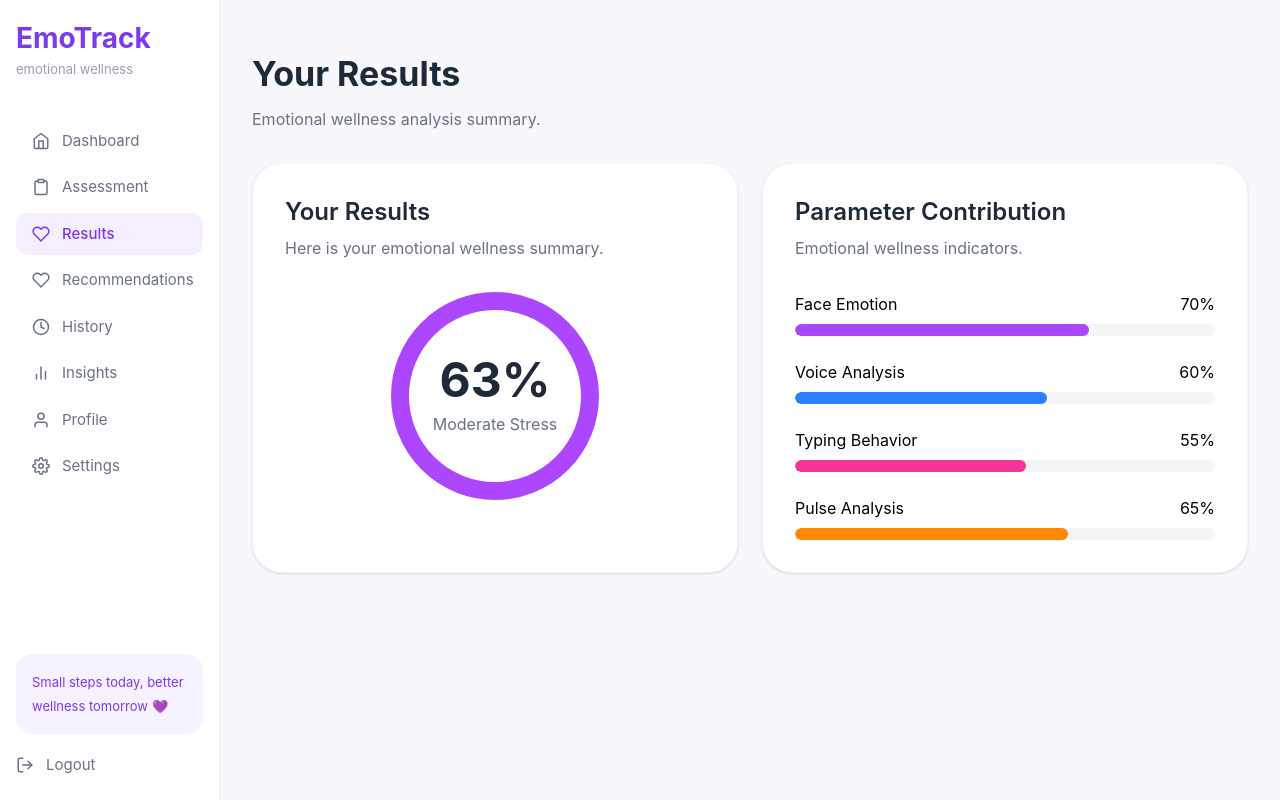
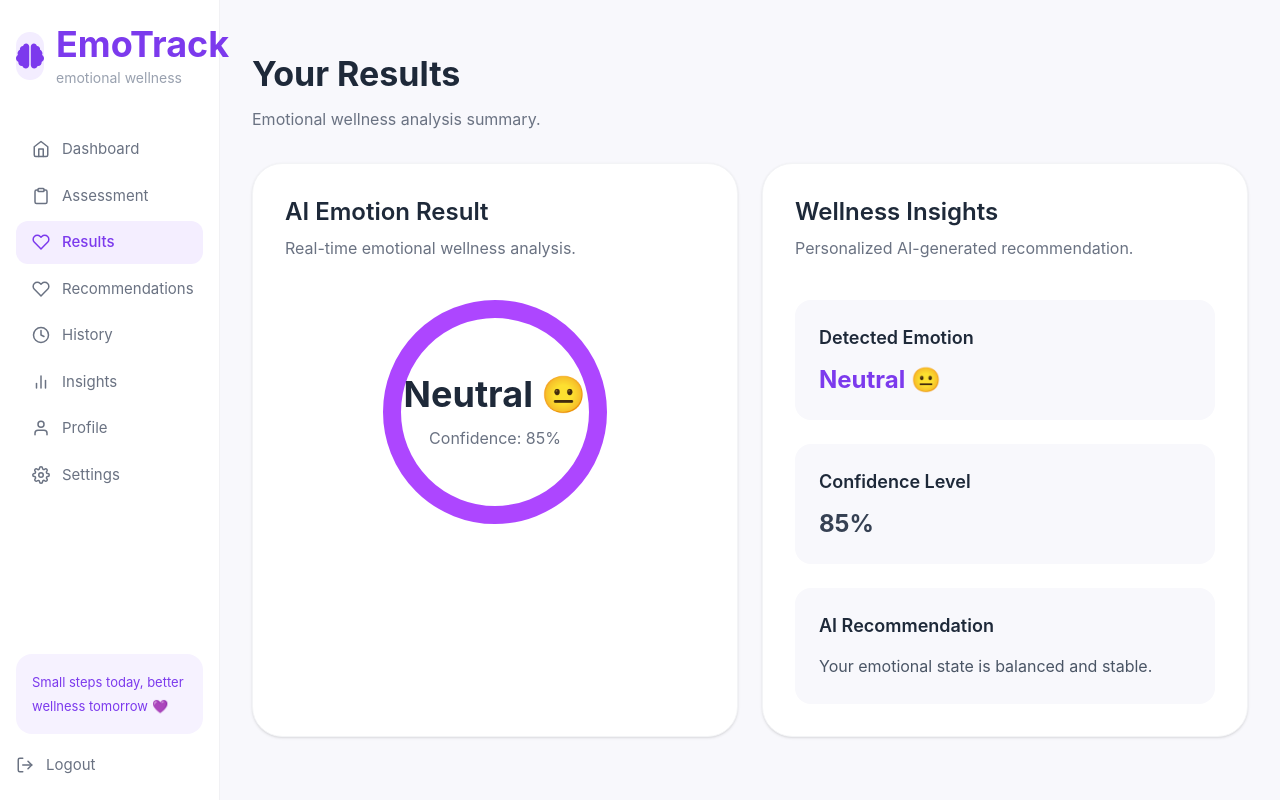
Before and after one commit to Vinuta-30/emotrack-ai, a React app in the folder frontend/: page /results in a window 1280 px wide. Built offline with nearby package versions, Linux system fonts and the light colour scheme; the HTML template or start-up script is replaced by a standard one.

Commit message:
Backup before rebuilding assessment page UI

```diff
--- a/frontend/src/components/ResultsPreview.jsx
+++ b/frontend/src/components/ResultsPreview.jsx
@@ -1,4 +1,27 @@
 function ResultsPreview() {
+
+  const detectedEmotion =
+    localStorage.getItem("emotion") || "Neutral 😐";
+
+  const detectedConfidence =
+    localStorage.getItem("confidence") || "85%";
+
+  const recommendations = {
+    "Happy 😊":
+      "Keep maintaining your positive routine and healthy habits.",
+
+    "Sad 😔":
+      "Consider relaxation exercises and taking short mental breaks.",
+
+    "Angry 😠":
+      "Try breathing exercises and mindfulness activities.",
+
+    "Neutral 😐":
+      "Your emotional state is balanced and stable.",
+
+    "Surprised 😲":
+      "Your responses show heightened emotional activity.",
+  };
 
   return (
 
@@ -8,23 +31,27 @@ function ResultsPreview() {
       <div className="bg-white rounded-[30px] p-8 shadow-sm border border-gray-100">
 
         <h2 className="text-2xl font-semibold text-gray-800">
-          Your Results
+          AI Emotion Result
         </h2>
 
         <p className="text-gray-500 mt-2">
-          Here is your emotional wellness summary.
+          Real-time emotional wellness analysis.
         </p>
 
-        <div className="mt-8 flex items-center justify-center">
+        <div className="mt-10 flex items-center justify-center">
 
-          <div className="w-52 h-52 rounded-full border-[18px] border-purple-500 flex flex-col items-center justify-center">
+          <div className="w-56 h-56 rounded-full border-[18px] border-purple-500 flex flex-col items-center justify-center">
 
-            <h1 className="text-5xl font-bold text-gray-800">
-              63%
+            <h1 className="text-4xl font-bold text-gray-800 text-center">
+
+              {detectedEmotion}
+
             </h1>
 
-            <p className="text-gray-500 mt-2">
-              Moderate Stress
+            <p className="text-gray-500 mt-3">
+
+              Confidence: {detectedConfidence}
+
             </p>
 
           </div>
@@ -37,57 +64,61 @@ function ResultsPreview() {
       <div className="bg-white rounded-[30px] p-8 shadow-sm border border-gray-100">
 
         <h2 className="text-2xl font-semibold text-gray-800">
-          Parameter Contribution
+          Wellness Insights
         </h2>
 
         <p className="text-gray-500 mt-2">
-          Emotional wellness indicators.
+          Personalized AI-generated recommendation.
         </p>
 
-        <div className="mt-8 space-y-6">
+        <div className="mt-10 space-y-6">
 
-          <div>
-            <div className="flex justify-between mb-2">
-              <span>Face Emotion</span>
-              <span>70%</span>
-            </div>
+          <div className="bg-[#f8f8fc] rounded-2xl p-6">
 
-            <div className="h-3 bg-gray-100 rounded-full overflow-hidden">
-              <div className="h-full w-[70%] bg-purple-500 rounded-full"></div>
-            </div>
+            <h3 className="text-lg font-semibold text-gray-800">
+
+              Detected Emotion
+
+            </h3>
+
+            <p className="text-[#7c3aed] text-2xl font-bold mt-3">
+
+              {detectedEmotion}
+
+            </p>
+
           </div>
 
-          <div>
-            <div className="flex justify-between mb-2">
-              <span>Voice Analysis</span>
-              <span>60%</span>
-            </div>
+          <div className="bg-[#f8f8fc] rounded-2xl p-6">
 
-            <div className="h-3 bg-gray-100 rounded-full overflow-hidden">
-              <div className="h-full w-[60%] bg-blue-500 rounded-full"></div>
-            </div>
+            <h3 className="text-lg font-semibold text-gray-800">
+
+              Confidence Level
+
+            </h3>
+
+            <p className="text-gray-700 text-2xl font-bold mt-3">
+
+              {detectedConfidence}
+
+            </p>
+
           </div>
 
-          <div>
-            <div className="flex justify-between mb-2">
-              <span>Typing Behavior</span>
-              <span>55%</span>
-            </div>
+          <div className="bg-[#f8f8fc] rounded-2xl p-6">
 
-            <div className="h-3 bg-gray-100 rounded-full overflow-hidden">
-              <div className="h-full w-[55%] bg-pink-500 rounded-full"></div>
-            </div>
-          </div>
+            <h3 className="text-lg font-semibold text-gray-800">
 
-          <div>
-            <div className="flex justify-between mb-2">
-              <span>Pulse Analysis</span>
-              <span>65%</span>
-            </div>
+              AI Recommendation
 
-            <div className="h-3 bg-gray-100 rounded-full overflow-hidden">
-              <div className="h-full w-[65%] bg-orange-400 rounded-full"></div>
-            </div>
+            </h3>
+
+            <p className="text-gray-600 leading-7 mt-3">
+
+              {recommendations[detectedEmotion]}
+
+            </p>
+
           </div>
 
         </div>
--- a/frontend/src/components/Sidebar.jsx
+++ b/frontend/src/components/Sidebar.jsx
@@ -10,6 +10,7 @@ import {
 } from "react-icons/fi";
 
 import { NavLink } from "react-router-dom";
+import { FaBrain } from "react-icons/fa";
 
 function Sidebar() {
 
@@ -34,13 +35,40 @@ function Sidebar() {
         {/* LOGO */}
         <div className="mb-10">
 
-          <h1 className="text-[28px] font-bold text-[#7c3aed] leading-none">
-            EmoTrack
-          </h1>
+          <div className="flex items-center gap-3">
 
-          <p className="text-[13px] text-gray-400 mt-2">
-            emotional wellness
-          </p>
+  <div className="
+    w-12
+    h-12
+    rounded-2xl
+    bg-[#f3edff]
+    flex
+    items-center
+    justify-center
+  ">
+
+    <FaBrain
+  size={28}
+  className="text-[#7c3aed]"
+/>
+
+  </div>
+
+  <div>
+
+    <h1 className="text-4xl font-bold text-[#7c3aed]">
+      EmoTrack
+    </h1>
+
+    <p className="text-gray-400 text-sm mt-1">
+      emotional wellness
+    </p>
+
+  </div>
+
+</div>
+
+
 
         </div>
 
--- a/frontend/src/pages/FaceAnalysis.jsx
+++ b/frontend/src/pages/FaceAnalysis.jsx
@@ -19,11 +19,25 @@ function FaceAnalysis() {
 
       if (data.predictions.length > 0) {
 
-        setEmotion(data.predictions[0].emotion);
+        const detectedEmotion =
+  data.predictions[0].emotion;
 
-        setConfidence(
-          (data.predictions[0].confidence * 100).toFixed(2)
-        );
+const detectedConfidence =
+  `${(data.predictions[0].confidence * 100).toFixed(2)}%`;
+
+setEmotion(detectedEmotion);
+
+setConfidence(detectedConfidence);
+
+localStorage.setItem(
+  "emotion",
+  detectedEmotion
+);
+
+localStorage.setItem(
+  "confidence",
+  detectedConfidence
+);
 
       } else {
 
```
